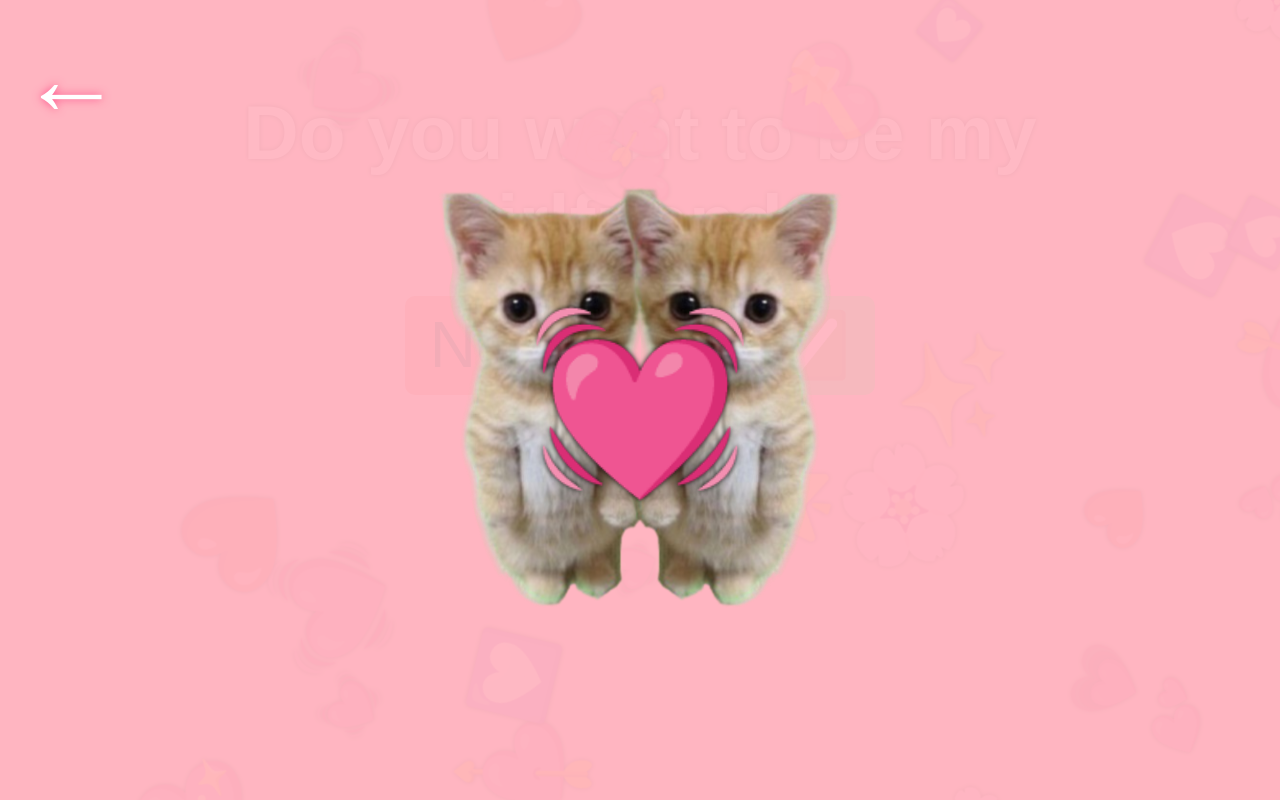
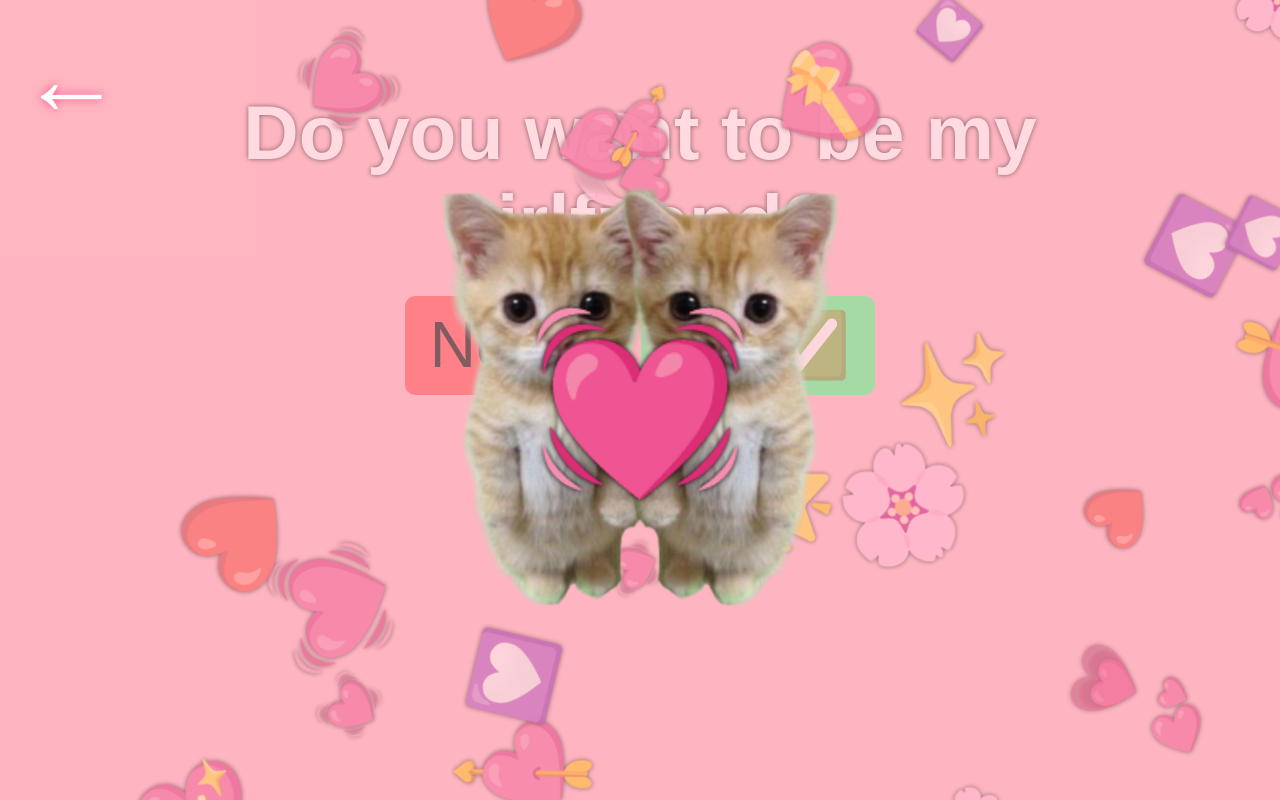
Before and after one commit to Nevimjmeno0/sweet-kitten, a plain HTML site: page index.html in a window 1280 px wide. Both pictures are taken after a click on the button "Yes✅". Drawn offline with Linux system fonts and the light colour scheme.

```diff
--- a/index.html
+++ b/index.html
@@ -53,7 +53,7 @@
         position: fixed;
         top: 0; left: 0;
         width: 100%; height: 100%;
-        background: rgba(255,182,193,0.95);
+        background: rgba(255,182,193,0.5);
         justify-content: center;
         align-items: center;
         flex-direction: column;
```
